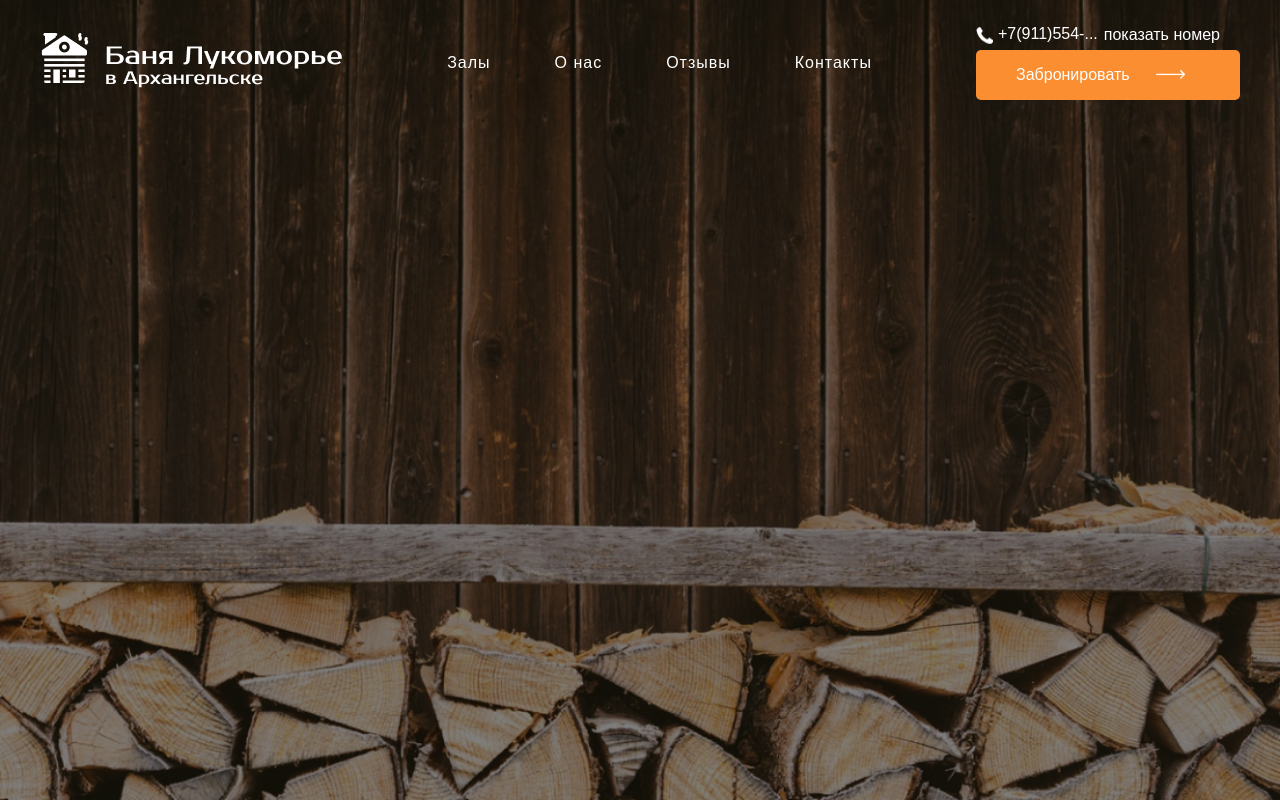
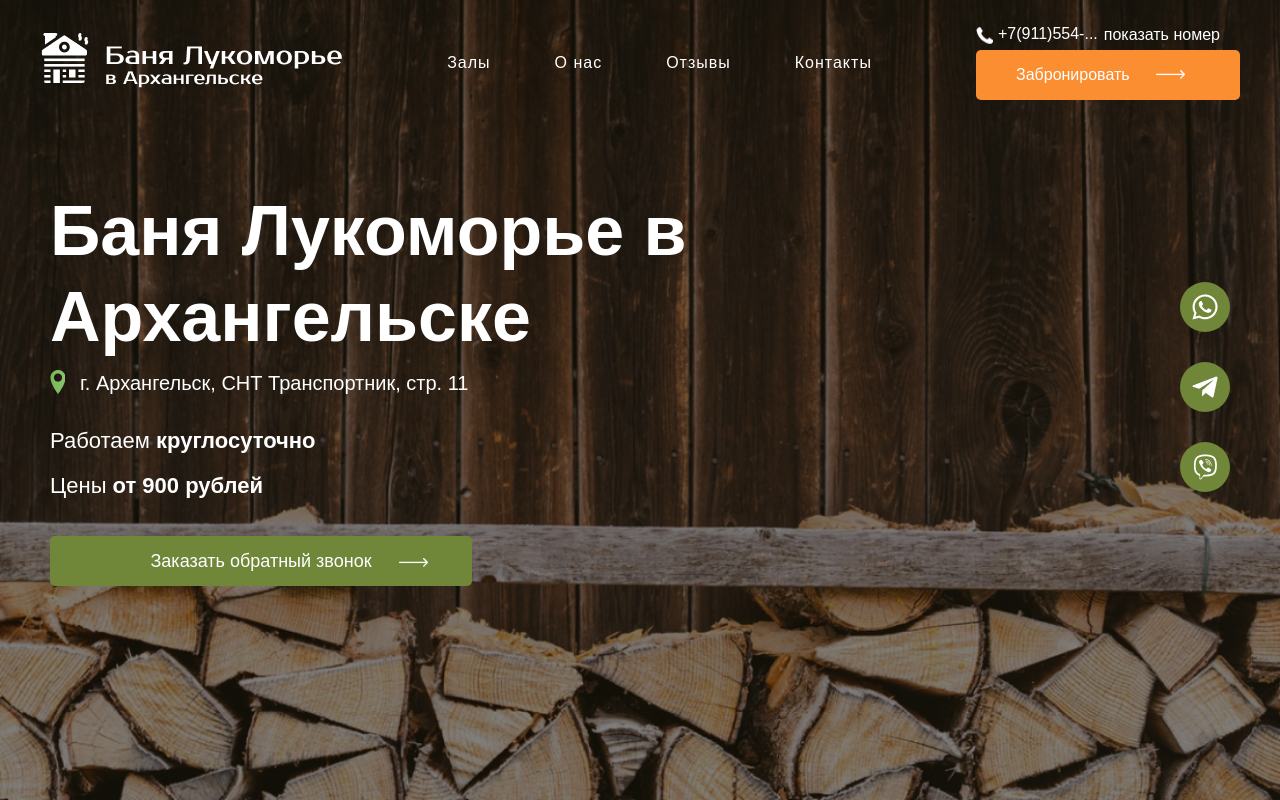
Before and after one commit to TepljakovKirill/sauna, a plain HTML site: page index.html in a window 1280 px wide. Drawn offline with Linux system fonts and the light colour scheme; files whose address does not match are found by name.

Commit message:
доверстал баннер

```diff
--- a/css/_overall.css
+++ b/css/_overall.css
@@ -11,3 +11,42 @@
 .flex {
 	display: flex;
 }
+
+.button {
+	width: 422px;
+	height: 50px;
+	border: none;
+	border-radius: 5px;
+	font-size: 18px;
+	line-height: 170%;
+	cursor: pointer;
+	position: relative;
+}
+
+.button::before {
+	content: "";
+    width: 29px;
+    height: 8.75px;
+    top: 22px;
+    right: 44px;
+    background: url(../../img/button-arrow.png) center;
+    background-repeat: no-repeat;
+    position: absolute;
+}
+
+.button-green {
+	color: var(--white-color);
+	background-color: var(--green-color);
+	transition: background-color 0.3s ease-in;
+}
+
+.button-white {
+	color: var(--green-color);
+	background-color: var(--white-color);
+	transition: background-color 0.3s ease-in;
+}
+
+.button-green:hover {
+	background-color: #95af57;
+	transition: background-color 0.3s ease-in;
+}
--- a/css/_variables.css
+++ b/css/_variables.css
@@ -2,4 +2,5 @@
 	--white-color: #fff;
 	--black-color: #000;
 	--orange-color: #FB8E30;
+	--green-color: #70873A;
 }
--- a/css/components/_bunner.css
+++ b/css/components/_bunner.css
@@ -7,3 +7,78 @@
     height: 100vh;
     /* background: linear-gradient(0deg, rgba(0, 0, 0, 0.5), rgba(0, 0, 0, 0.5)); */
 }
+
+.bunner__container {
+    justify-content: space-between;
+    align-items: center;
+    padding-top: 14.7vmax;
+}
+
+.bunner-title {
+    max-width: 667px;
+    font-family: 'ProstoOne', sans-serif;
+    font-size: 70px;
+    line-height: 86px;
+    color: var(--white-color);
+}
+
+.bunner-address {
+    margin-top: 10px;
+    padding-left: 30px;
+    font-size: 20px;
+    line-height: 27px;
+    position: relative;
+}
+
+.bunner-address-wrap::before {
+    content: "";
+    background: url(../../img/marker.png) left center;
+    width: 15px;
+    height: 24px;
+    background-repeat: no-repeat;
+    background-size: cover;
+    position: absolute;
+
+}
+
+.bunner-time-work {
+    margin-top: 29px;
+}
+
+.bunner-price {
+    margin-top: 15px;
+    margin-bottom: 35px;
+}
+
+.bunner-time-work,
+.bunner-price {
+    font-size: 22px;
+    line-height: 30px;
+}
+
+.font-weight {
+    font-weight: 600;
+}
+
+.social__block {
+    flex-direction: column;
+}
+
+.social-icon {
+    width: 50px;
+    height: 50px;
+    border-radius: 50%;
+    background-color: var(--green-color);
+    align-items: center;
+    justify-content: center;
+    transition: background-color 0.3s ease-in;
+}
+
+.social-icon:not(:last-child) {
+    margin-bottom: 30px;
+}
+
+.social-icon:hover {
+	background-color: #95af57;
+	transition: background-color 0.3s ease-in;
+}
--- a/css/components/_header.css
+++ b/css/components/_header.css
@@ -69,6 +69,7 @@
 
 .contact__phone-button {
     font-size: 16px;
+    font-weight: 500;
     color: var(--white-color);
     background-color: transparent;
     border: none;
--- a/index.html
+++ b/index.html
@@ -11,7 +11,7 @@
 		<header class="header">
 			<div class="container header__content flex">
 				<div class="header__logo">
-					<img src="img/logo.png" alt="Логотип компании">
+					<a href="index.html"><img src="img/logo.png" alt="Логотип компании"></a>
 				</div>
 				<nav class="header__nav">
 					<ul class="header__nav-list flex">
@@ -32,7 +32,22 @@
 		</header>
 		<main>
 			<section class="bunner">
-
+				<div class="container bunner__container flex">
+					<div class="bunner__container-content">
+						<h1 class="bunner-title">Баня Лукоморье в Архангельске</h1>
+						<div class="bunner-address-wrap">
+							<p class="bunner-address">г. Архангельск, СНТ Транспортник, стр. 11</p>
+						</div>
+						<p class="bunner-time-work">Работаем <span class="font-weight">круглосуточно</span></p>
+						<p class="bunner-price">Цены <span class="font-weight">от 900 рублей</span></p>
+						<button class="button button-green">Заказать обратный звонок</button>
+					</div>
+					<div class="social__block flex">
+						<a href="#" class="social-icon flex"><img src="img/whatsapp.png" alt="иконка whatsapp"></a>
+						<a href="#" class="social-icon flex"><img src="img/telegram.png" alt="иконка whatsapp"></a>
+						<a href="#" class="social-icon flex"><img src="img/viber.png" alt="иконка whatsapp"></a>
+					</div>
+				</div>
 			</section>
 		</main>
 	</div>
--- a/js/main.js
+++ b/js/main.js
@@ -1,13 +1,13 @@
-const showТumber = document.querySelector('.contact__phone-button');
+const btnShowТumber = document.querySelector('.contact__phone-button');
 const phoneNumber = document.querySelector('.contact__phone-number');
 
-showТumber.addEventListener('click', () => {
+btnShowТumber.addEventListener('click', () => {
     if(phoneNumber.textContent === '+7(911)554-...') {
         phoneNumber.textContent = '+7(911)554-12-76';
-        showТumber.textContent = 'скрыть';
+        btnShowТumber.textContent = 'скрыть';
     } else {
         phoneNumber.textContent = '+7(911)554-...';
-        showТumber.textContent = 'показать номер';
+        btnShowТumber.textContent = 'показать номер';
     }
 
 })
```
Also changed, not shown: img/marker.png (added), img/telegram.png (added), img/viber.png (added), img/whatsapp.png (added).
